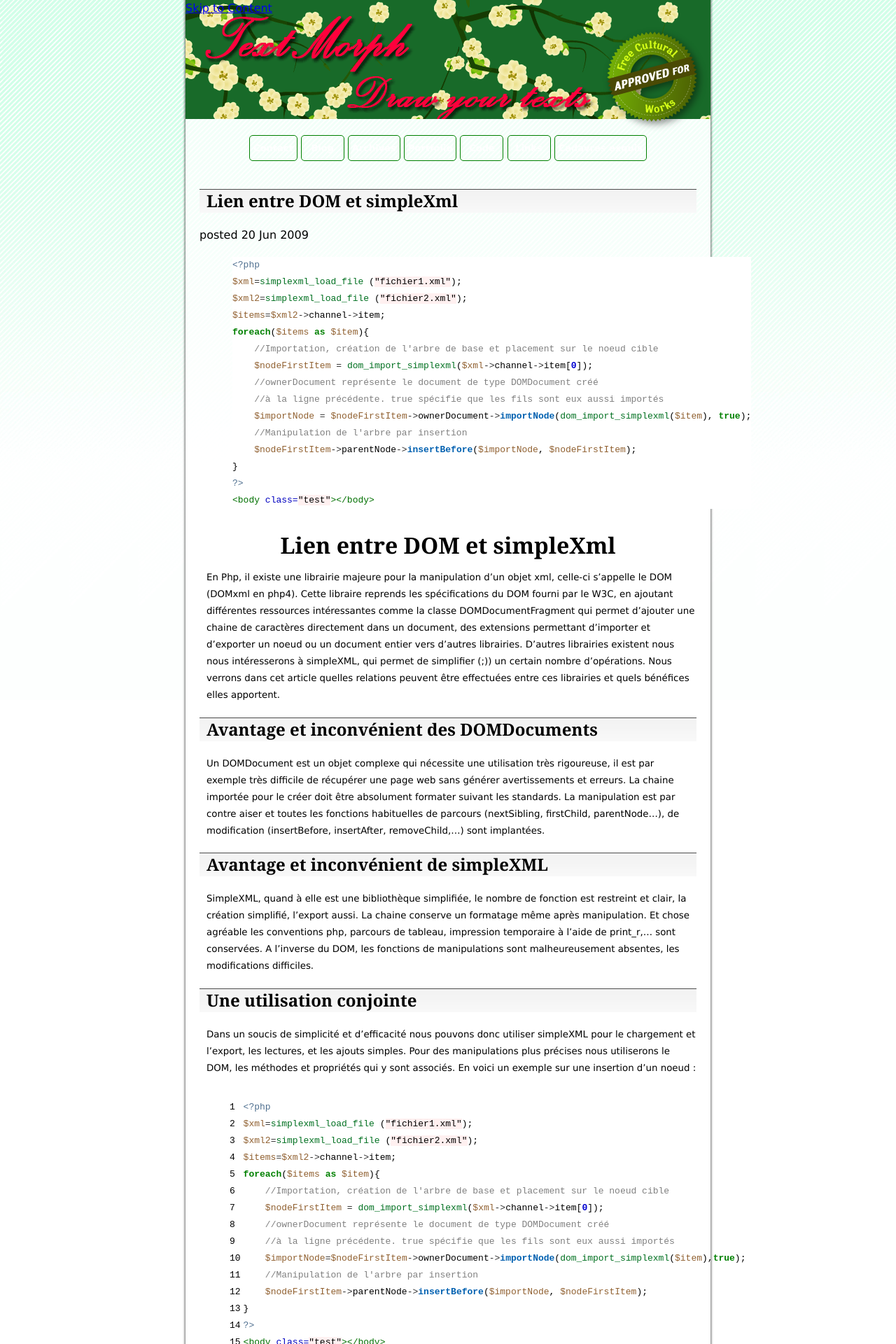
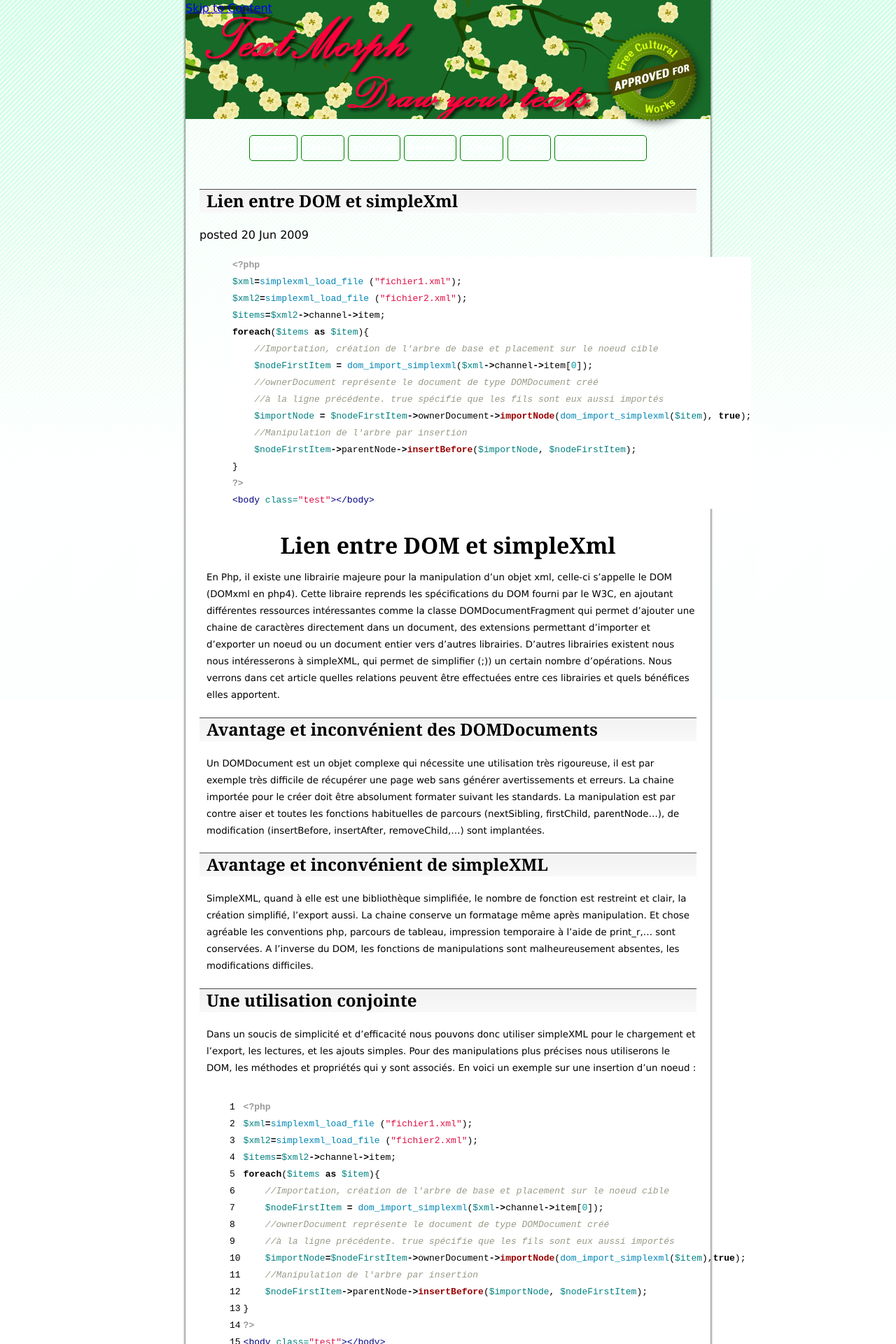
Before and after one commit to nicodmf/nicodmf.github.com, a Jekyll site: the page built from _posts/2009-06-20-domxml_php_fr.markdown, in a window 1280 px wide. Shown: the top 1920 px of the page at 70% size. Built offline with Jekyll 4.4.1, drawn with Linux system fonts in a browser that asks for light colours; comment, search, counter and statistics services are not loaded.

Commit message:
Test highlight

```diff
--- a/_includes/highlight.markdown
+++ b/_includes/highlight.markdown
@@ -1,4 +1,4 @@
-{% capture lines %}{% for line in code %}{% if forloop.rindex > 4 %}<div>{{ forloop.index }}</div>{% endif %}{% endfor %}{% endcapture %}
+{% capture lines %}{% for line in code %}{% if forloop.rindex > 3 %}<div>{{ forloop.index }}</div>{% endif %}{% endfor %}{% endcapture %}
 <table class="highlightcode">
 	<tr>
 		<td class="linenumber">{{ lines }}</td>
--- a/assets/styles/syntax.css
+++ b/assets/styles/syntax.css
@@ -1,62 +1,60 @@
-.highlight .hll { background-color: #ffffcc }
 .highlight  { background: #ffffff; }
-.highlight .c { color: #808080 } /* Comment */
-.highlight .err { color: #F00000; background-color: #F0A0A0 } /* Error */
-.highlight .k { color: #008000; font-weight: bold } /* Keyword */
-.highlight .o { color: #303030 } /* Operator */
-.highlight .cm { color: #808080 } /* Comment.Multiline */
-.highlight .cp { color: #507090 } /* Comment.Preproc */
-.highlight .c1 { color: #808080 } /* Comment.Single */
-.highlight .cs { color: #cc0000; font-weight: bold } /* Comment.Special */
-.highlight .gd { color: #A00000 } /* Generic.Deleted */
+.highlight .c { color: #999988; font-style: italic } /* Comment */
+.highlight .err { color: #a61717; background-color: #e3d2d2 } /* Error */
+.highlight .k { font-weight: bold } /* Keyword */
+.highlight .o { font-weight: bold } /* Operator */
+.highlight .cm { color: #999988; font-style: italic } /* Comment.Multiline */
+.highlight .cp { color: #999999; font-weight: bold } /* Comment.Preproc */
+.highlight .c1 { color: #999988; font-style: italic } /* Comment.Single */
+.highlight .cs { color: #999999; font-weight: bold; font-style: italic } /* Comment.Special */
+.highlight .gd { color: #000000; background-color: #ffdddd } /* Generic.Deleted */
+.highlight .gd .x { color: #000000; background-color: #ffaaaa } /* Generic.Deleted.Specific */
 .highlight .ge { font-style: italic } /* Generic.Emph */
-.highlight .gr { color: #FF0000 } /* Generic.Error */
-.highlight .gh { color: #000080; font-weight: bold } /* Generic.Heading */
-.highlight .gi { color: #00A000 } /* Generic.Inserted */
-.highlight .go { color: #808080 } /* Generic.Output */
-.highlight .gp { color: #c65d09; font-weight: bold } /* Generic.Prompt */
+.highlight .gr { color: #aa0000 } /* Generic.Error */
+.highlight .gh { color: #999999 } /* Generic.Heading */
+.highlight .gi { color: #000000; background-color: #ddffdd } /* Generic.Inserted */
+.highlight .gi .x { color: #000000; background-color: #aaffaa } /* Generic.Inserted.Specific */
+.highlight .go { color: #888888 } /* Generic.Output */
+.highlight .gp { color: #555555 } /* Generic.Prompt */
 .highlight .gs { font-weight: bold } /* Generic.Strong */
-.highlight .gu { color: #800080; font-weight: bold } /* Generic.Subheading */
-.highlight .gt { color: #0040D0 } /* Generic.Traceback */
-.highlight .kc { color: #008000; font-weight: bold } /* Keyword.Constant */
-.highlight .kd { color: #008000; font-weight: bold } /* Keyword.Declaration */
-.highlight .kn { color: #008000; font-weight: bold } /* Keyword.Namespace */
-.highlight .kp { color: #003080; font-weight: bold } /* Keyword.Pseudo */
-.highlight .kr { color: #008000; font-weight: bold } /* Keyword.Reserved */
-.highlight .kt { color: #303090; font-weight: bold } /* Keyword.Type */
-.highlight .m { color: #6000E0; font-weight: bold } /* Literal.Number */
-.highlight .s { background-color: #fff0f0 } /* Literal.String */
-.highlight .na { color: #0000C0 } /* Name.Attribute */
-.highlight .nb { color: #007020 } /* Name.Builtin */
-.highlight .nc { color: #B00060; font-weight: bold } /* Name.Class */
-.highlight .no { color: #003060; font-weight: bold } /* Name.Constant */
-.highlight .nd { color: #505050; font-weight: bold } /* Name.Decorator */
-.highlight .ni { color: #800000; font-weight: bold } /* Name.Entity */
-.highlight .ne { color: #F00000; font-weight: bold } /* Name.Exception */
-.highlight .nf { color: #0060B0; font-weight: bold } /* Name.Function */
-.highlight .nl { color: #907000; font-weight: bold } /* Name.Label */
-.highlight .nn { color: #0e84b5; font-weight: bold } /* Name.Namespace */
-.highlight .nt { color: #007000 } /* Name.Tag */
-.highlight .nv { color: #906030 } /* Name.Variable */
-.highlight .ow { color: #000000; font-weight: bold } /* Operator.Word */
+.highlight .gu { color: #aaaaaa } /* Generic.Subheading */
+.highlight .gt { color: #aa0000 } /* Generic.Traceback */
+.highlight .kc { font-weight: bold } /* Keyword.Constant */
+.highlight .kd { font-weight: bold } /* Keyword.Declaration */
+.highlight .kp { font-weight: bold } /* Keyword.Pseudo */
+.highlight .kr { font-weight: bold } /* Keyword.Reserved */
+.highlight .kt { color: #445588; font-weight: bold } /* Keyword.Type */
+.highlight .m { color: #009999 } /* Literal.Number */
+.highlight .s { color: #d14 } /* Literal.String */
+.highlight .na { color: #008080 } /* Name.Attribute */
+.highlight .nb { color: #0086B3 } /* Name.Builtin */
+.highlight .nc { color: #445588; font-weight: bold } /* Name.Class */
+.highlight .no { color: #008080 } /* Name.Constant */
+.highlight .ni { color: #800080 } /* Name.Entity */
+.highlight .ne { color: #990000; font-weight: bold } /* Name.Exception */
+.highlight .nf { color: #990000; font-weight: bold } /* Name.Function */
+.highlight .nn { color: #555555 } /* Name.Namespace */
+.highlight .nt { color: #000080 } /* Name.Tag */
+.highlight .nv { color: #008080 } /* Name.Variable */
+.highlight .ow { font-weight: bold } /* Operator.Word */
 .highlight .w { color: #bbbbbb } /* Text.Whitespace */
-.highlight .mf { color: #6000E0; font-weight: bold } /* Literal.Number.Float */
-.highlight .mh { color: #005080; font-weight: bold } /* Literal.Number.Hex */
-.highlight .mi { color: #0000D0; font-weight: bold } /* Literal.Number.Integer */
-.highlight .mo { color: #4000E0; font-weight: bold } /* Literal.Number.Oct */
-.highlight .sb { background-color: #fff0f0 } /* Literal.String.Backtick */
-.highlight .sc { color: #0040D0 } /* Literal.String.Char */
-.highlight .sd { color: #D04020 } /* Literal.String.Doc */
-.highlight .s2 { background-color: #fff0f0 } /* Literal.String.Double */
-.highlight .se { color: #606060; font-weight: bold; background-color: #fff0f0 } /* Literal.String.Escape */
-.highlight .sh { background-color: #fff0f0 } /* Literal.String.Heredoc */
-.highlight .si { background-color: #e0e0e0 } /* Literal.String.Interpol */
-.highlight .sx { color: #D02000; background-color: #fff0f0 } /* Literal.String.Other */
-.highlight .sr { color: #000000; background-color: #fff0ff } /* Literal.String.Regex */
-.highlight .s1 { background-color: #fff0f0 } /* Literal.String.Single */
-.highlight .ss { color: #A06000 } /* Literal.String.Symbol */
-.highlight .bp { color: #007020 } /* Name.Builtin.Pseudo */
-.highlight .vc { color: #306090 } /* Name.Variable.Class */
-.highlight .vg { color: #d07000; font-weight: bold } /* Name.Variable.Global */
-.highlight .vi { color: #3030B0 } /* Name.Variable.Instance */
-.highlight .il { color: #0000D0; font-weight: bold } /* Literal.Number.Integer.Long */
+.highlight .mf { color: #009999 } /* Literal.Number.Float */
+.highlight .mh { color: #009999 } /* Literal.Number.Hex */
+.highlight .mi { color: #009999 } /* Literal.Number.Integer */
+.highlight .mo { color: #009999 } /* Literal.Number.Oct */
+.highlight .sb { color: #d14 } /* Literal.String.Backtick */
+.highlight .sc { color: #d14 } /* Literal.String.Char */
+.highlight .sd { color: #d14 } /* Literal.String.Doc */
+.highlight .s2 { color: #d14 } /* Literal.String.Double */
+.highlight .se { color: #d14 } /* Literal.String.Escape */
+.highlight .sh { color: #d14 } /* Literal.String.Heredoc */
+.highlight .si { color: #d14 } /* Literal.String.Interpol */
+.highlight .sx { color: #d14 } /* Literal.String.Other */
+.highlight .sr { color: #009926 } /* Literal.String.Regex */
+.highlight .s1 { color: #d14 } /* Literal.String.Single */
+.highlight .ss { color: #990073 } /* Literal.String.Symbol */
+.highlight .bp { color: #999999 } /* Name.Builtin.Pseudo */
+.highlight .vc { color: #008080 } /* Name.Variable.Class */
+.highlight .vg { color: #008080 } /* Name.Variable.Global */
+.highlight .vi { color: #008080 } /* Name.Variable.Instance */
+.highlight .il { color: #009999 } /* Literal.Number.Integer.Long */
```
